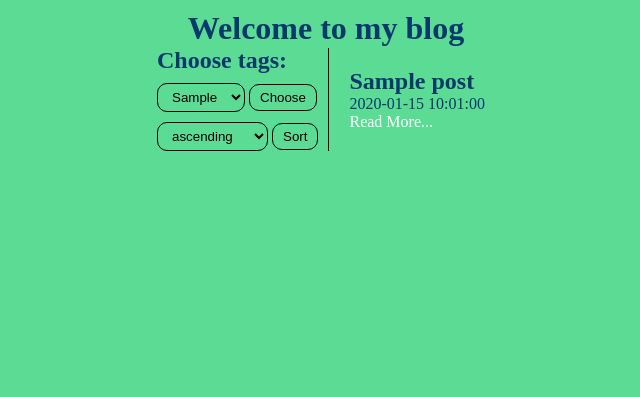
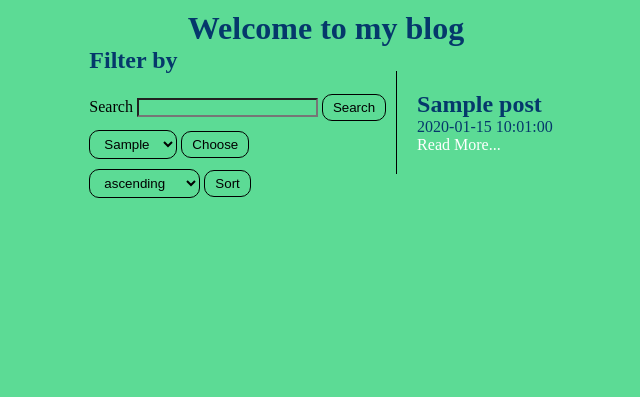
Before and after one commit to lamkimphu258/blogger-flask-app, a Flask app: page / in a window 1280 px wide. Shown: the part 64-461 px from the top of the page, without its empty margins (314-954 px from the left). Run offline with Flask 2, Linux system fonts and the light colour scheme; tables that the repository leaves empty hold one stand-in row (values such as "Sample post").

Commit message:
IMPROVE: functionality

```diff
--- a/app/models.py
+++ b/app/models.py
@@ -174,7 +174,7 @@ def seed_post():
                       'vulnerable web site. In this situation, the attacker may not need to employ an external site, '
                       'and can directly feed victims a malicious URL on the vulnerable domain. In the preceding '
                       'example, if the request to change email address can be performed with the GET method, '
-                      'then a self-contained attack would look like this:<img '
+                      'then a self-contained attack would look like this:<img'
                       'src="https://vulnerable-website.com/email/change?email=pwned@evil-user.net">',
                  timestamp=datetime(2020, 6, 18, 7, 16, 35),
                  tags='security'
--- a/app/routes.py
+++ b/app/routes.py
@@ -1,5 +1,6 @@
 from flask import render_template, flash, redirect, url_for, request
 from flask_login import current_user, login_user, logout_user
+from sqlalchemy import func
 
 from app import app, db
 from app.forms import LoginForm, RegistrationForm, CommentForm
@@ -11,22 +12,26 @@ from app.models import User, Post, Comment
 def index():
     tags = []
     posts = Post.query.order_by(Post.timestamp.asc())
-
     for post in posts:
         if post.tags not in tags:
             tags.append(post.tags)
 
     sort_by = request.form.get('sort_by')
     items_tag = request.form.get('tags')
+    search = request.form.get('search') if request.form.get('search') else ''
+    search = "%{}%".format(search)
 
     if sort_by == 'descending':
         posts = Post.query.order_by(Post.timestamp.desc())
     if items_tag:
         posts = Post.query.filter_by(tags=items_tag)
+    if search:
+        posts = Post.query.filter(func.lower(Post.title).like(func.lower(search)))
     posts = posts.all()
 
     app.logger.info(len(posts))
     app.logger.info(items_tag)
+    app.logger.info(search)
 
     return render_template('index.html', title='Home Page', posts=posts, tags=tags)
 
--- a/app/templates/index.html
+++ b/app/templates/index.html
@@ -9,8 +9,14 @@
 {% endblock %}
 
 {% block sidebar %}
+    <h2 style="margin-bottom: 10px;">Filter by</h2>
     <form action="{{ url_for('index') }}" method="post">
-        <h2>Choose tags:</h2>
+        <label for="search">Search</label>
+        <input type="text" name="search">
+        <button type="submit" style="margin-top: 10px;">Search</button>
+    </form>
+
+    <form action="{{ url_for('index') }}" method="post">
         <select name="tags" id="tags">
             {% for tag in tags %}
                 <option value="{{ tag }}">{{ tag }}</option>
```
